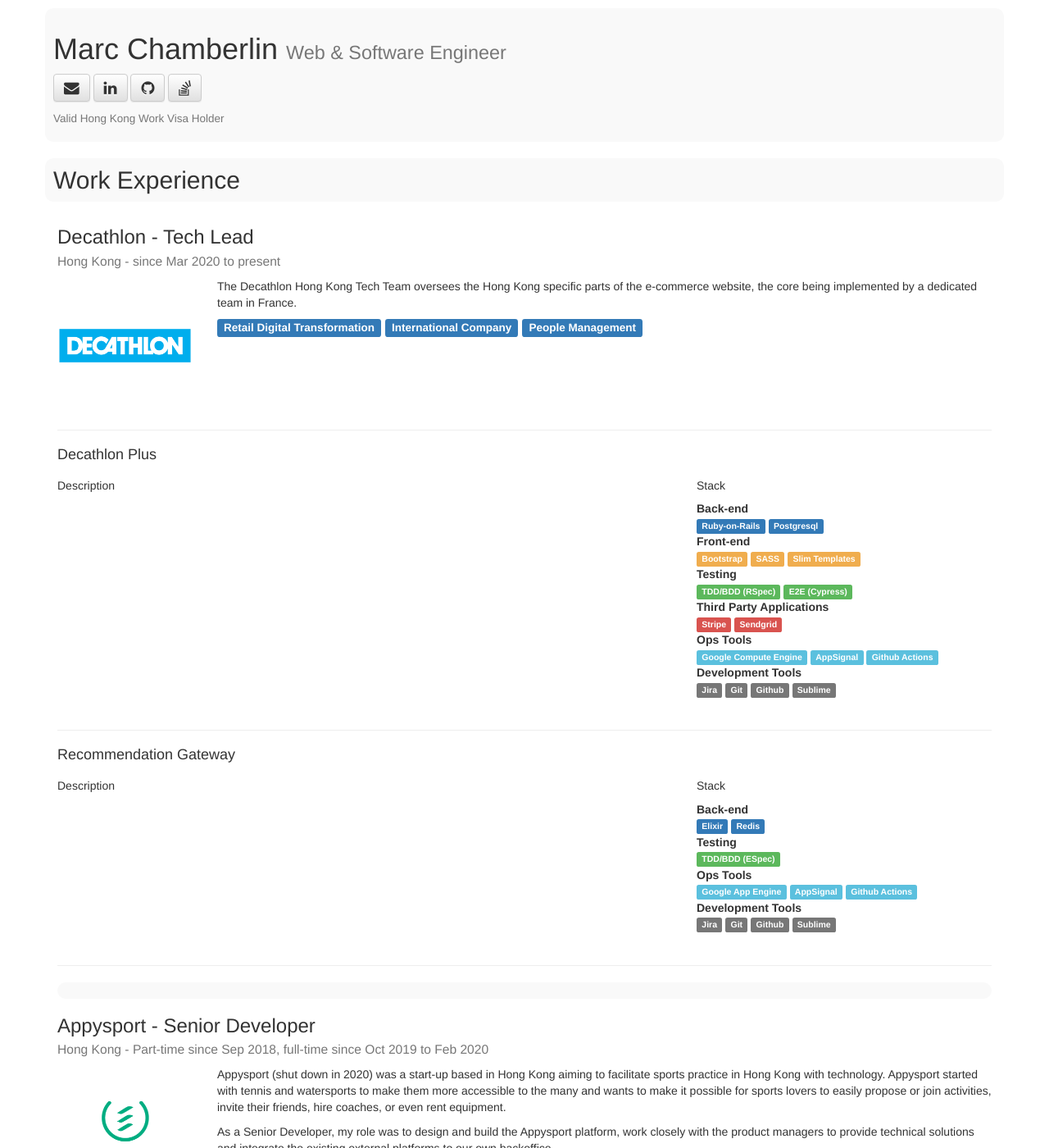
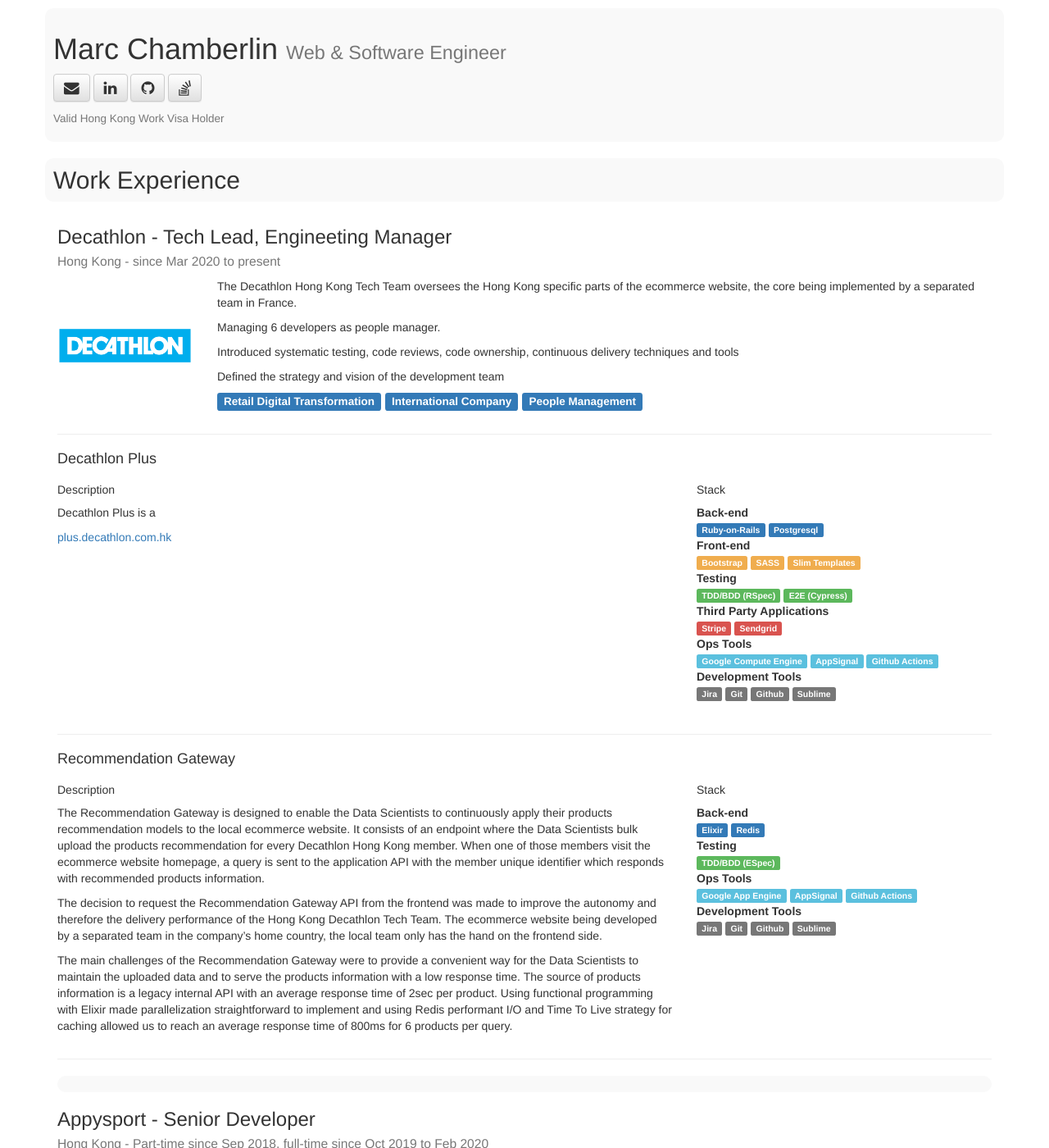
Before and after one commit to Chambeur/Chambeur.github.io, a Jekyll site: the page docs/resume.html, which Jekyll copies as it is, in a window 1280 px wide and 1400 px high. Shown: the whole window at 82% size. Built offline with Jekyll 4.4.1, drawn with Linux system fonts in a browser that asks for light colours; nearby versions of some CDN libraries.

Commit message:
wip decathlon experience

```diff
--- a/docs/resume.html
+++ b/docs/resume.html
@@ -58,7 +58,7 @@
 
 
           <h3>
-            Decathlon - Tech Lead </br>
+            Decathlon - Tech Lead, Engineeting Manager </br>
             <small>Hong Kong - since Mar 2020 to present</small>
           </h3>
 
@@ -68,7 +68,13 @@
             </div> <!-- col -->
 
             <div class="col-xs-10">
-              <p>The Decathlon Hong Kong Tech Team oversees the Hong Kong specific parts of the e-commerce website, the core being implemented by a dedicated team in France.</p>
+              <p>The Decathlon Hong Kong Tech Team oversees the Hong Kong specific parts of the ecommerce website, the core being implemented by a separated team in France.</p>
+
+<p>Managing 6 developers as people manager.</p>
+
+<p>Introduced systematic testing, code reviews, code ownership, continuous delivery techniques and tools</p>
+
+<p>Defined the strategy and vision of the development team</p>
 
 
               <h4>
@@ -90,7 +96,9 @@
             <div class="row">
               <div class="col-xs-8">
                 <h5>Description</h5>
+                <p>Decathlon Plus is a</p>
 
+<p><a href="https://plus.decathlon.com.hk">plus.decathlon.com.hk</a></p>
 
               </div> <!-- col -->
 
@@ -158,7 +166,11 @@
             <div class="row">
               <div class="col-xs-8">
                 <h5>Description</h5>
+                <p>The Recommendation Gateway is designed to enable the Data Scientists to continuously apply their products recommendation models to the local ecommerce website. It consists of an endpoint where the Data Scientists bulk upload the products recommendation for every Decathlon Hong Kong member. When one of those members visit the ecommerce website homepage, a query is sent to the application API with the member unique identifier which responds with recommended products information.</p>
 
+<p>The decision to request the Recommendation Gateway API from the frontend was made to improve the autonomy and therefore the delivery performance of the Hong Kong Decathlon Tech Team. The ecommerce website being developed by a separated team in the company’s home country, the local team only has the hand on the frontend side.</p>
+
+<p>The main challenges of the Recommendation Gateway were to provide a convenient way for the Data Scientists to maintain the uploaded data and to serve the products information with a low response time. The source of products information is a legacy internal API with an average response time of 2sec per product. Using functional programming with Elixir made parallelization straightforward to implement and using Redis performant I/O and Time To Live strategy for caching allowed us to reach an average response time of 800ms for 6 products per query.</p>
 
               </div> <!-- col -->
 
```
Also changed, not shown: _experiences/decathlon.md (+8 -2 lines), _projects/decathlon_plus.md (+3 -0 lines), _projects/recommendation_gateway.md (+5 -0 lines).
